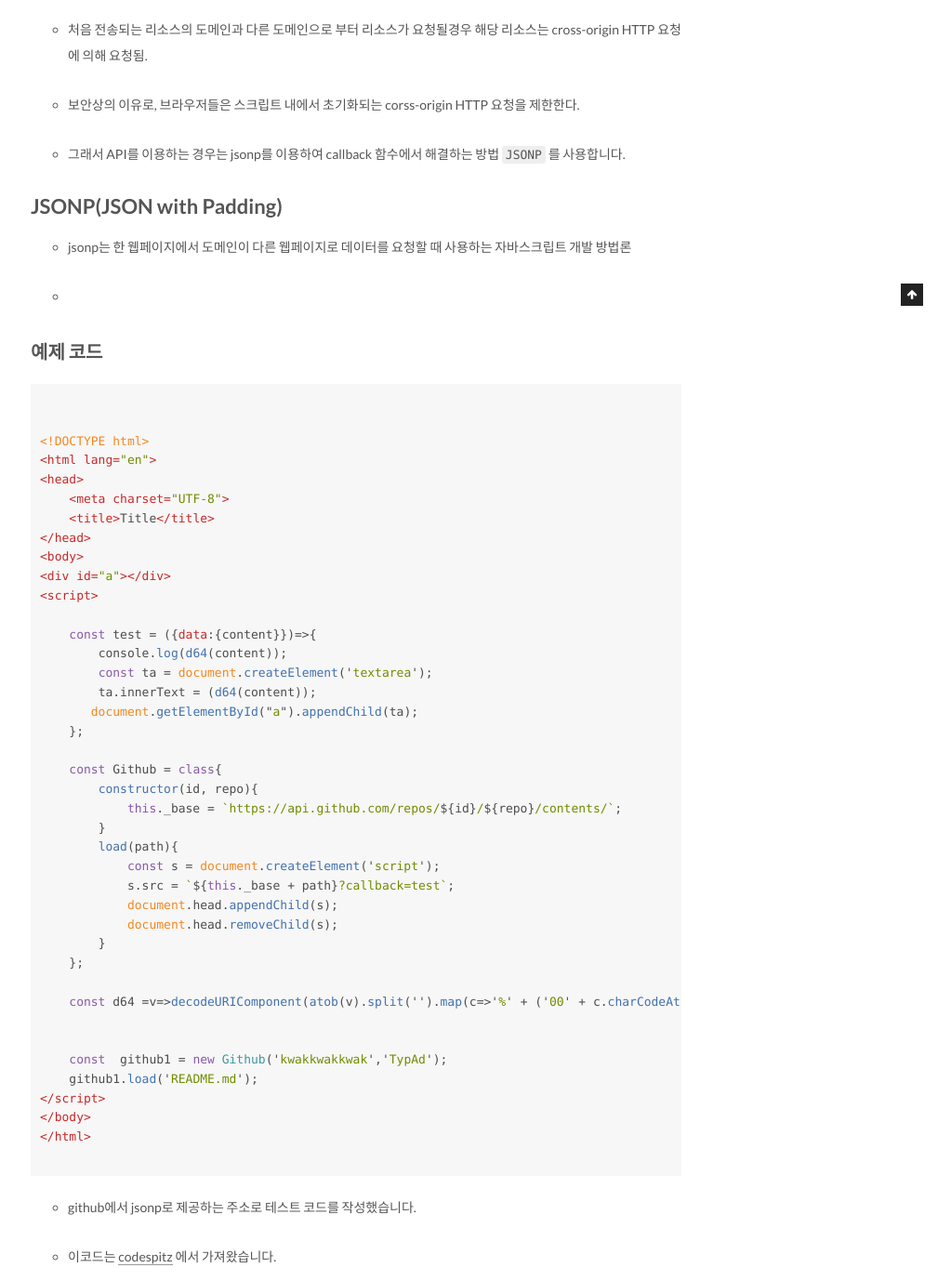
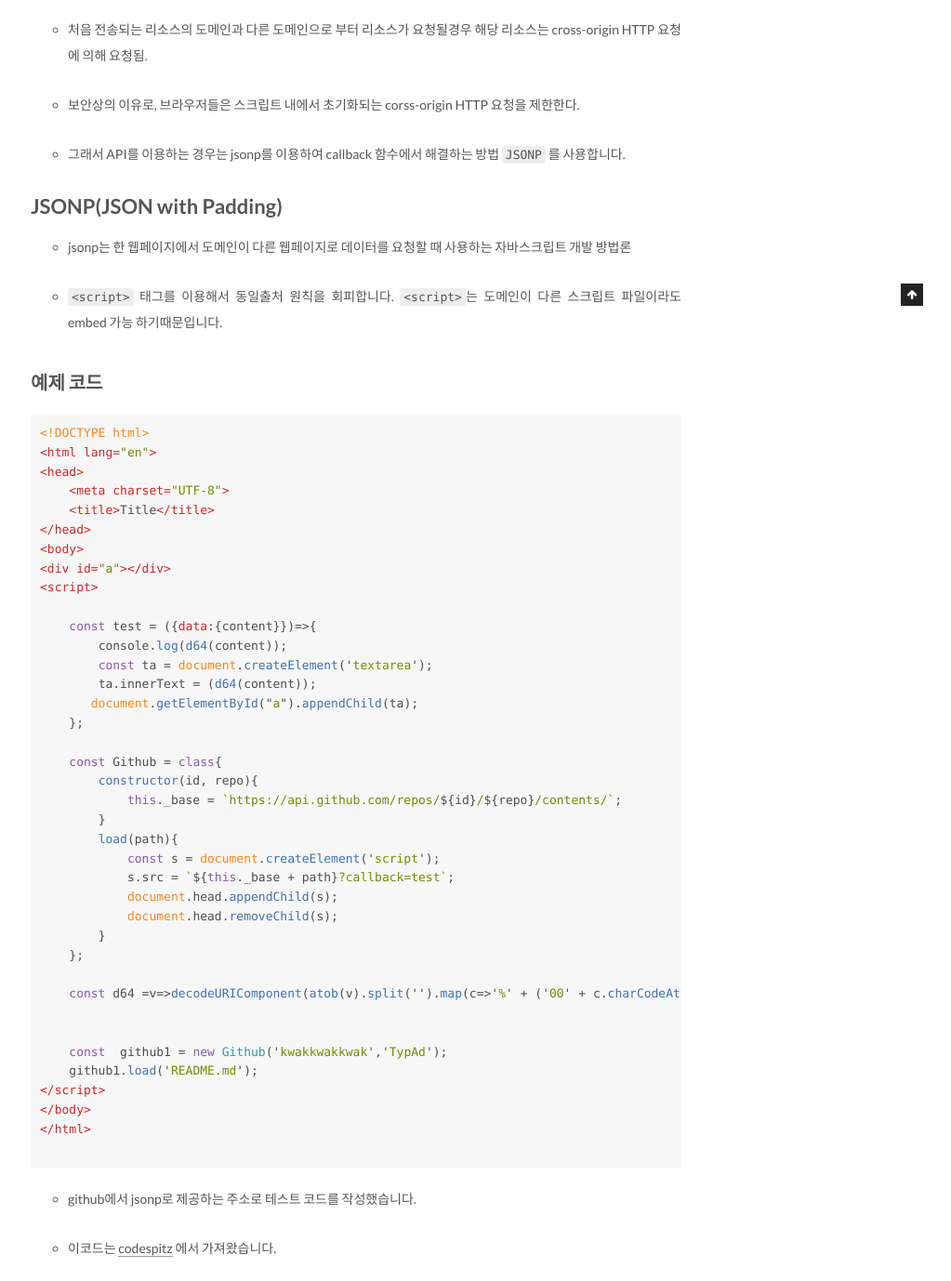
Before and after one commit to kwakkwakkwak/kwakkwakkwak.github.io, a Jekyll site: the page built from _posts/2018-04-19-[javascript]JSONP.md, in a window 1280 px wide, cut to the strip 671-2049 px from the top of the page. Shown: the whole strip at 93% size, without its empty margins (257-1280 px from the left). Built offline with Jekyll 4.4.1, drawn with Linux system fonts in a browser that asks for light colours; comment, search, counter and statistics services are not loaded.

Commit message:
<script> 수정

````diff
--- a/_posts/2018-04-19-[javascript]JSONP.md
+++ b/_posts/2018-04-19-[javascript]JSONP.md
@@ -21,13 +21,11 @@ comments : true
 
 * jsonp는 한 웹페이지에서 도메인이 다른 웹페이지로 데이터를 요청할 때 사용하는 자바스크립트 개발 방법론
 
-* <script>태그를 이용해서 동일출처 원칙을 회피합니다. <script>는 도메인이 다른 스크립트 파일이라도 embed 가능 하기때문입니다.
+* `<script>` 태그를 이용해서 동일출처 원칙을 회피합니다. `<script>`는 도메인이 다른 스크립트 파일이라도 embed 가능 하기때문입니다.
 
 ## 예제 코드
 
 ```html
-
-
 <!DOCTYPE html>
 <html lang="en">
 <head>
````
